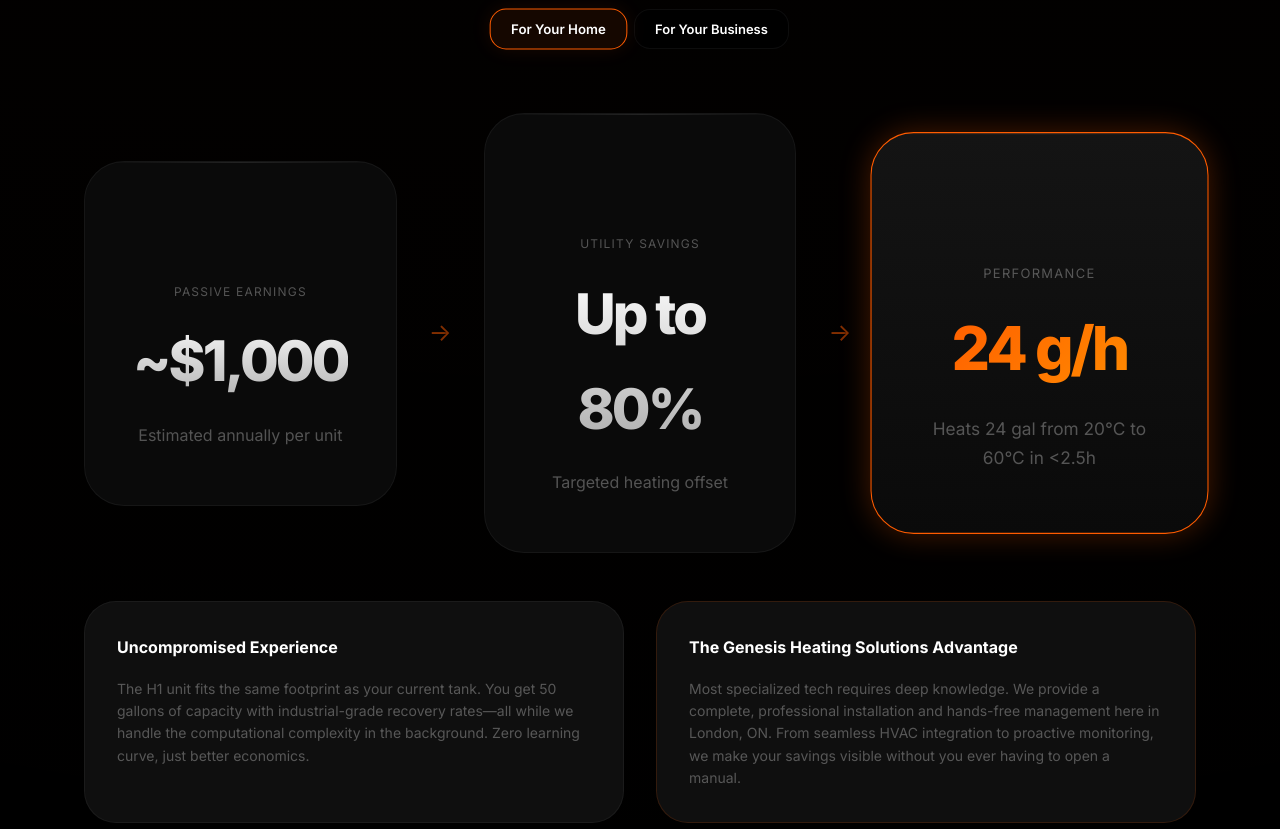
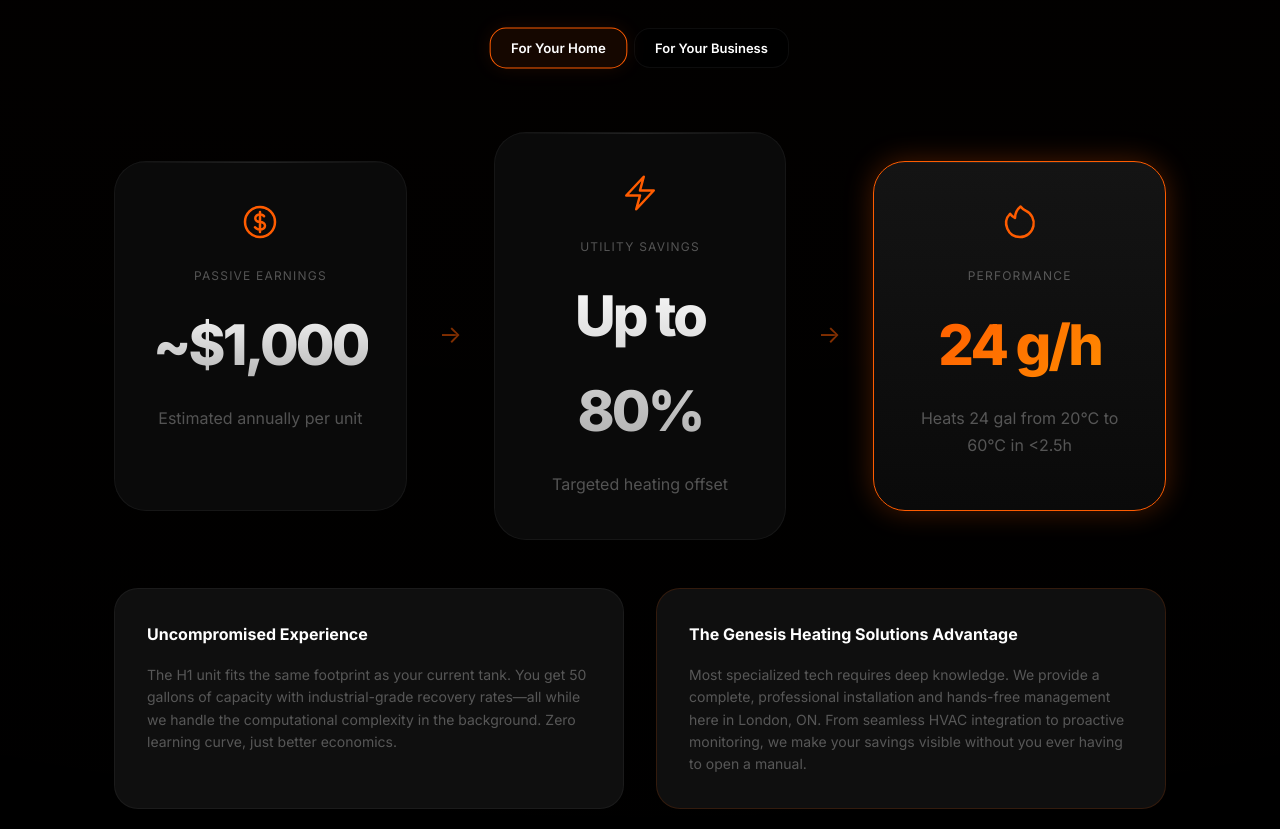
Before and after one commit to London-mining-company/genesis-heating, a Preact app: page / in a window 1280 px wide. Shown: the part 1968-2797 px from the top of the page. Built offline with nearby package versions, Linux system fonts and the light colour scheme.

Commit message:
Optimize UI spacing for cleaner scrollability and tighter animation timing

```diff
--- a/src/index.css
+++ b/src/index.css
@@ -29,9 +29,9 @@
   --f-size-xs: 0.75rem;
 
   /* Spacing System - Strategic Expansion */
-  --s-gap: 3rem;
-  --s-section: clamp(8rem, 18vw, 14rem);
-  --s-container: 1160px;
+  --s-gap: 2rem;
+  --s-section: clamp(6rem, 12vw, 10rem);
+  --s-container: 1100px;
 
   /* Transitions */
   --t-base: 300ms cubic-bezier(0.16, 1, 0.3, 1);
@@ -95,8 +95,8 @@
 
 .reveal {
   opacity: 0;
-  transform: translateY(20px);
-  transition: opacity 0.8s ease, transform 0.8s cubic-bezier(0.2, 0.8, 0.2, 1);
+  transform: translateY(15px);
+  transition: opacity 0.6s ease, transform 0.6s cubic-bezier(0.2, 0.8, 0.2, 1);
 }
 
 .reveal-active {
@@ -390,10 +390,10 @@
 }
 
 .card {
-  padding: 2rem;
+  padding: 1.5rem;
   background: var(--c-card);
   border: 1px solid var(--c-border);
-  border-radius: 32px;
+  border-radius: 24px;
   transition: var(--t-base);
   height: 100%;
 }
@@ -408,7 +408,7 @@
 .icon-svg {
   width: 40px;
   height: 40px;
-  stroke: var(--accent);
+  stroke: currentColor;
   stroke-width: 1.5;
   fill: none;
   margin-bottom: 1.5rem;
@@ -427,16 +427,19 @@
 
 .info-card {
   text-align: center;
-  padding: 3.5rem 2.5rem;
+  padding: 2.5rem 2rem;
   background: var(--c-surface);
   border: 1px solid var(--c-border);
-  border-radius: 40px;
+  border-radius: 32px;
   flex: 1;
-  min-width: 0;
+  flex-basis: 0;
+  /* Force equal width */
+  min-height: 350px;
+  /* Uniform height */
   display: flex;
   flex-direction: column;
   align-items: center;
-  justify-content: center;
+  justify-content: flex-start;
   transition: all 0.6s cubic-bezier(0.16, 1, 0.3, 1);
   position: relative;
   overflow: hidden;
@@ -462,13 +465,12 @@
 .info-card.featured {
   border-color: var(--c-accent);
   box-shadow: 0 0 60px rgba(255, 92, 0, 0.1), inset 0 0 0 1px var(--c-accent);
-  transform: scale(1.08);
   z-index: 5;
   background: linear-gradient(180deg, rgba(20, 20, 20, 1) 0%, rgba(10, 10, 10, 1) 100%);
 }
 
 .info-card.featured:hover {
-  transform: translateY(-12px) scale(1.1);
+  transform: translateY(-12px) scale(1.02);
   box-shadow: 0 0 80px rgba(255, 92, 0, 0.2), inset 0 0 0 1px var(--c-accent);
 }
 
```
